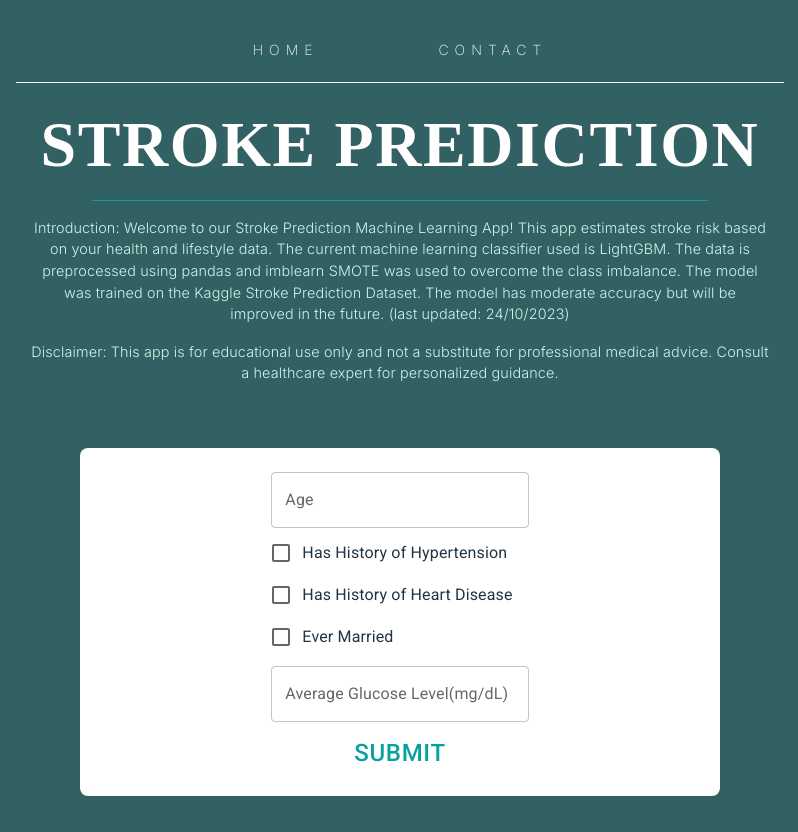
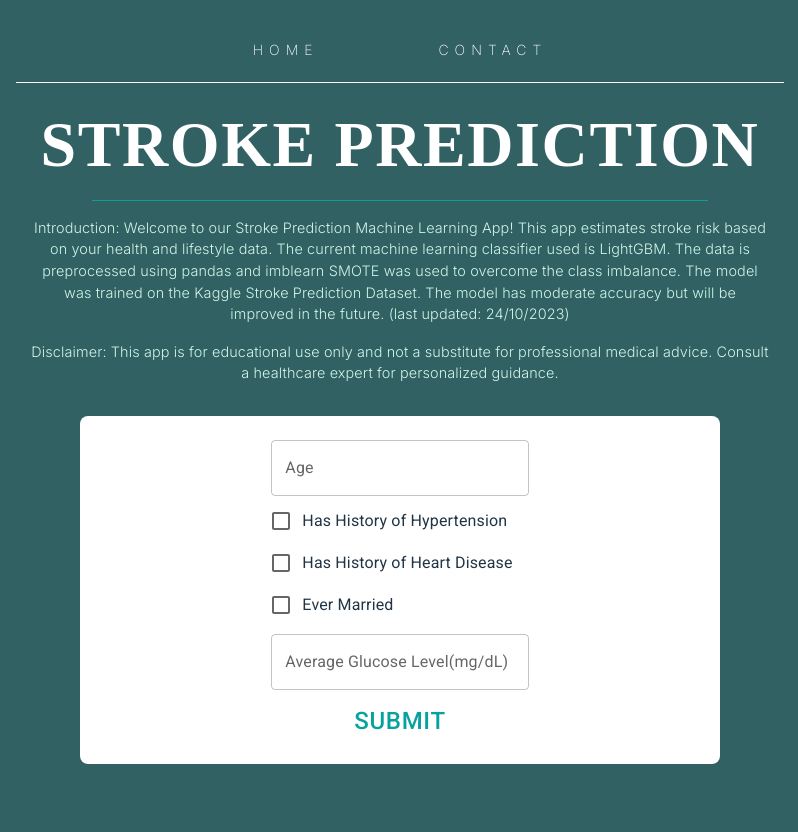
Before and after one commit to nikkodote-ai/Portfolio_v2, a React (Vite) app in the folder frontend/: page /works/apps/stroke_prediction in a window 1280 px wide. Shown: the top 832 px of the page, without its empty margins (256-1054 px from the left). Built offline with nearby package versions, Linux system fonts and the light colour scheme; a web font is replaced by a local one.

Commit message:
updated frontend padding for stroke app - form

```diff
--- a/frontend/src/components/apps/StrokePrediction/StrokePrediction.jsx
+++ b/frontend/src/components/apps/StrokePrediction/StrokePrediction.jsx
@@ -48,7 +48,7 @@ export const StrokePrediction = () => {
                 md:"4rem"
             }}}>Stroke Prediction</Title>
             <Line/>
-            <Box width={{xs: "90%", md:"60%"}} pb={4}>
+            <Box width={{xs: "90%", md:"60%"}}>
 
             <Box mb={2}>
 
@@ -65,7 +65,7 @@ export const StrokePrediction = () => {
             </Box>
             <Stack spacing={3} width="60vw" direction={{xs:"column", sm:"row"}} justifyContent={"center"} alignItems={"center"} textAlign={"center"} >
 
-        <Box flex={1}  justifyContent={"center"} textAlign={'center'} alignItems={'center'} display={"flex"}>
+        <Box flex={1}  justifyContent={"center"} textAlign={'center'} alignItems={'center'} display={"flex"}  pb={4}>
 
         <Form />
         </Box>
```
